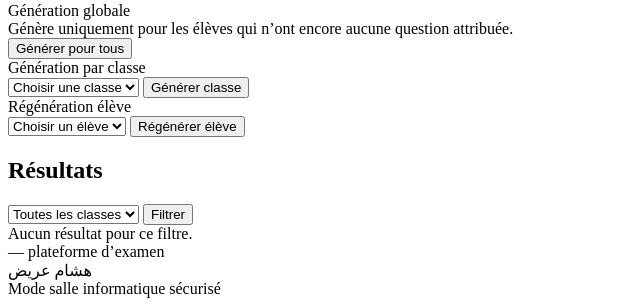
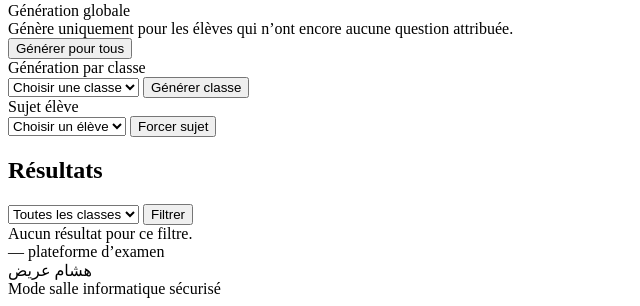
Before and after one commit to hichamgi/ExamAppV3, a PHP site: template src/Views/admin/exams/show.php in a window 1280 px wide. Shown: the part 886-1192 px from the top of the page, without its empty margins (0-640 px from the left). Run offline with PHP 8.4, Linux system fonts and the light colour scheme; the template is opened without the code that fills it, so the values that code supplies are empty; some libraries are stand-ins or nearby versions.

Commit message:
Ajout snapshot final minimal pour les questions

```diff
--- a/src/Views/admin/exams/show.php
+++ b/src/Views/admin/exams/show.php
@@ -396,7 +396,7 @@ if (!function_exists('render_admin_question_preview')) {
                         <input type="hidden" name="_csrf" value="<?= e($csrf_exam_generate) ?>">
                         <input type="hidden" name="exam_id" value="<?= (int) ($exam['id'] ?? 0) ?>">
 
-                        <div class="fw-semibold mb-2">Régénération élève</div>
+                        <div class="fw-semibold mb-2">Sujet élève</div>
 
                         <select name="user_id" class="form-select form-select-sm mb-3" required>
                             <option value="">Choisir un élève</option>
@@ -410,7 +410,7 @@ if (!function_exists('render_admin_question_preview')) {
 
                         <button type="submit" class="btn btn-outline-danger btn-sm">
                             <i class="bi bi-arrow-repeat"></i>
-                            Régénérer élève
+                            Forcer sujet
                         </button>
                     </form>
                 </div>
```
